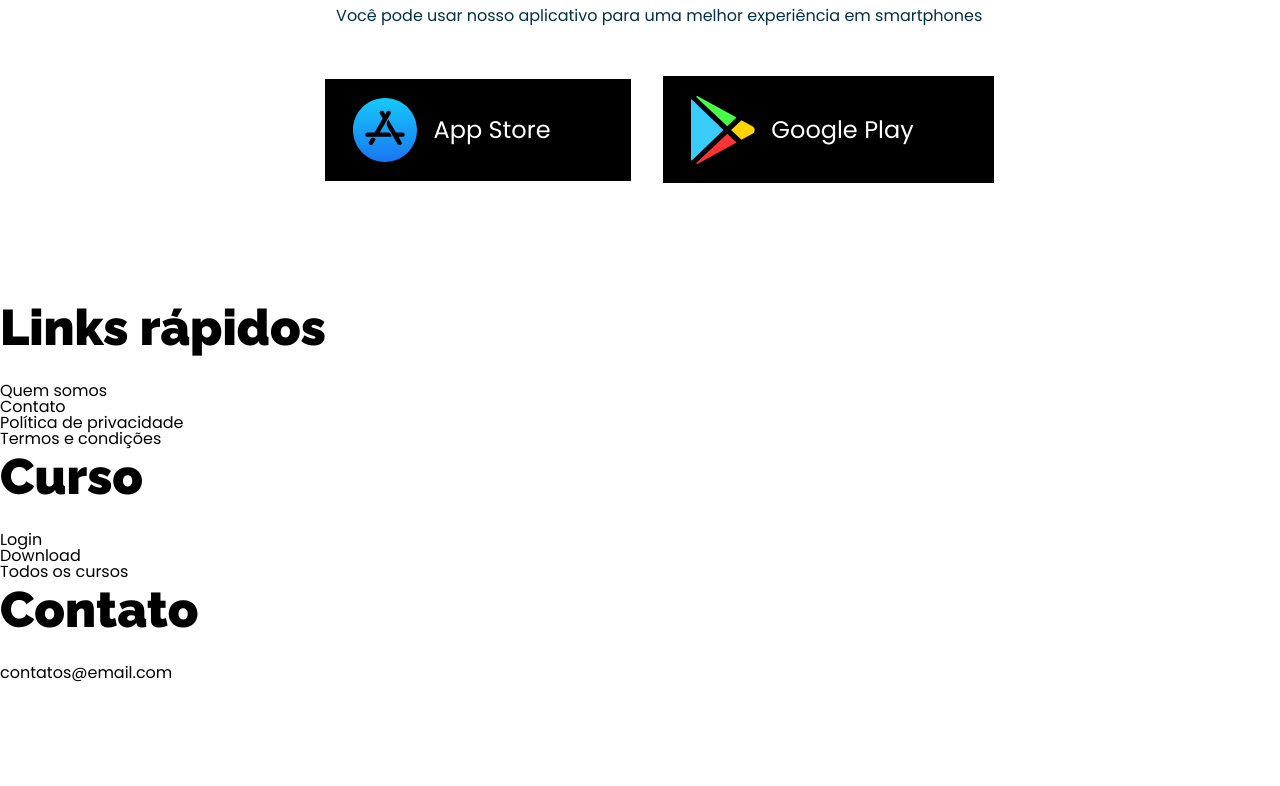
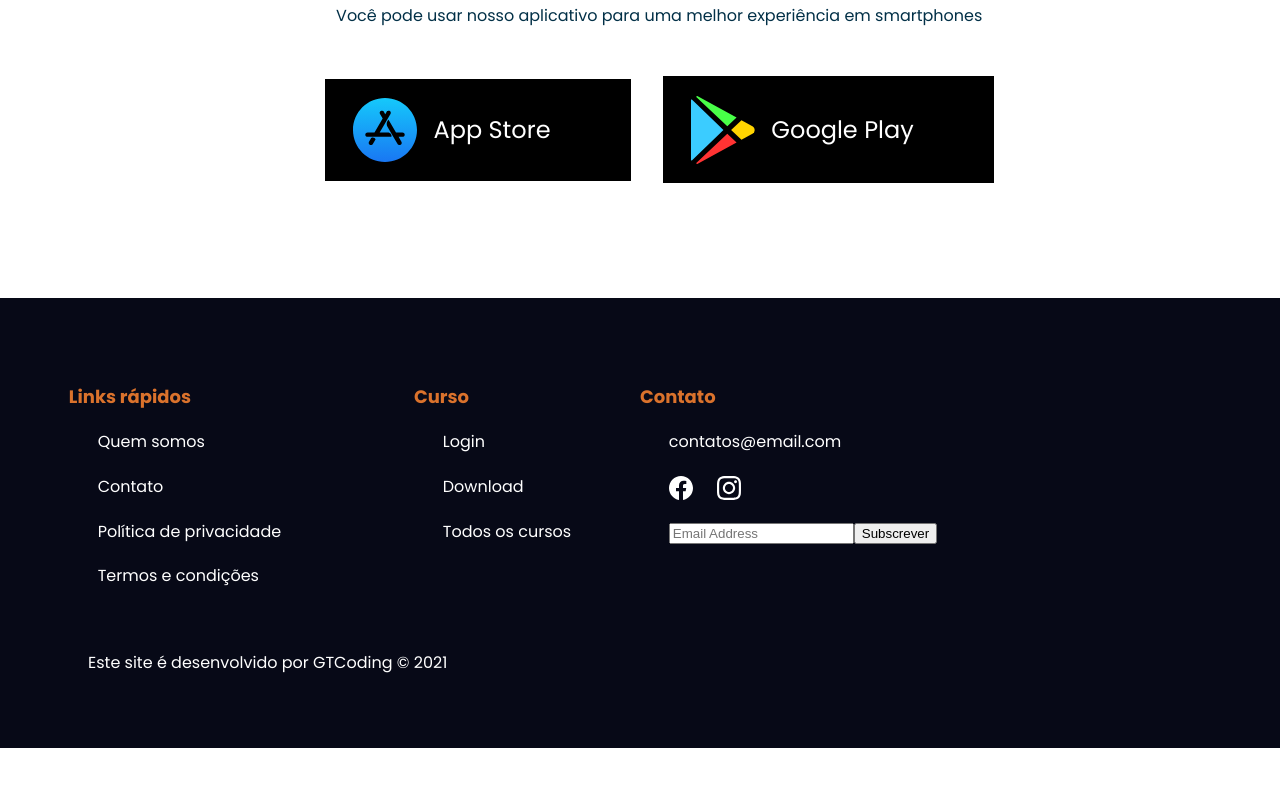
Before and after one commit to mirraelly/game-dev-react, a React (Vite) app: page / in a window 1280 px wide. Shown: the part 2345-3131 px from the top of the page. After the commit the page ends 3093 px from the top, so only its background shows below. Built offline with nearby package versions, Linux system fonts and the light colour scheme.

Commit message:
Add footer

```diff
--- a/src/components/Footer.jsx
+++ b/src/components/Footer.jsx
@@ -1,14 +1,16 @@
 import SubscribeForm from './SubscribeForm';
 import facebook from '../assets/images/facebook.svg';
-import instagram from '../assets/images/instagram.svg'
+import instagram from '../assets/images/instagram.svg';
+import '../styles/Footer.css';
 
 const Footer = () => {
     return (
-        <>
-            <section>
+        <footer className='textWhite footer-container'>
+            <section className='footer-box'>
+                <div className='footer-box-left'>
                     <div>
-                    <h2>Links rápidos</h2>
-                    <ul>
+                        <h5 className='footer-title'>Links rápidos</h5>
+                        <ul className='footer-links'>
                             <li>Quem somos</li>
                             <li>Contato</li>
                             <li>Política de privacidade</li>
@@ -16,20 +18,21 @@ const Footer = () => {
                         </ul>
                     </div>
                     <div>
-                    <h2>Curso</h2>
-                    <ul>
+                        <h5 className='footer-title'>Curso</h5>
+                        <ul className='footer-links'>
                             <li>Login</li>
                             <li>Download</li>
                             <li>Todos os cursos</li>
                         </ul>
                     </div>
-                <div>
-                    <h2>Contato</h2>
-                    <ul>
+                </div>
+                <div className='footer-box-right'>
+                    <h5 className='footer-title'>Contato</h5>
+                    <ul className='footer-links'>
                         <li>contatos@email.com</li>
-                        <li>
-                            <img src={facebook} alt="Facebook's logo"/>
-                            <img src={instagram} alt="Instagram's logo" />
+                        <li className='icon-container'>
+                            <img src={facebook} alt="Facebook's logo" className='icon-2x' />
+                            <img src={instagram} alt="Instagram's logo" className='icon-2x' />
                         </li>
                         <li>
                             <SubscribeForm />
@@ -37,10 +40,10 @@ const Footer = () => {
                     </ul>
                 </div>
             </section>
-            <section>
+            <section className='copy'>
                 <p>Este site é desenvolvido por GTCoding © 2021</p>
             </section>
-        </>
+        </footer>
     );
 };
 
--- a/src/components/SubscribeForm.jsx
+++ b/src/components/SubscribeForm.jsx
@@ -1,6 +1,9 @@
 const SubscribeForm = () => {
     return (
-        <div></div>
+        <div>
+            <input type="text" placeholder="Email Address" />
+            <button>Subscrever</button>
+        </div>
     );
 };
 
--- a/src/styles/Footer.css
+++ b/src/styles/Footer.css
@@ -0,0 +1,51 @@
+.footer-container {
+    padding: 6% 0 6% 0;
+    background-color: #070917;
+    display: flex;
+    flex-direction: column;
+    justify-content: space-between;
+    gap: 3.5em;
+}
+
+.footer-box {
+    display: flex;
+    justify-content: space-between;
+    line-height: 2.8em;
+}
+
+.footer-box-left {
+    display: flex;
+    justify-content: space-evenly;
+    flex-direction: row;
+    gap: 4em;
+    flex: 1;
+}
+
+.footer-box-right {
+    flex: 1;
+}
+
+.footer-title {
+    font-size: 1.125em;
+    color: #DA722C;
+    font-weight: 700;
+}
+
+.footer-links {
+    padding: 0 0 0 1.8em;
+}
+
+.icon-container {
+    display: flex;
+    align-items: flex-start;
+    gap: 1.5em;
+    margin: 0.7em 0;
+}
+
+.icon-2x {
+    width: 1.5em;
+}
+
+.copy {
+    padding: 0 0 0 5.5em;
+}
```
Lines whose indentation alone changed are shown as unchanged.
